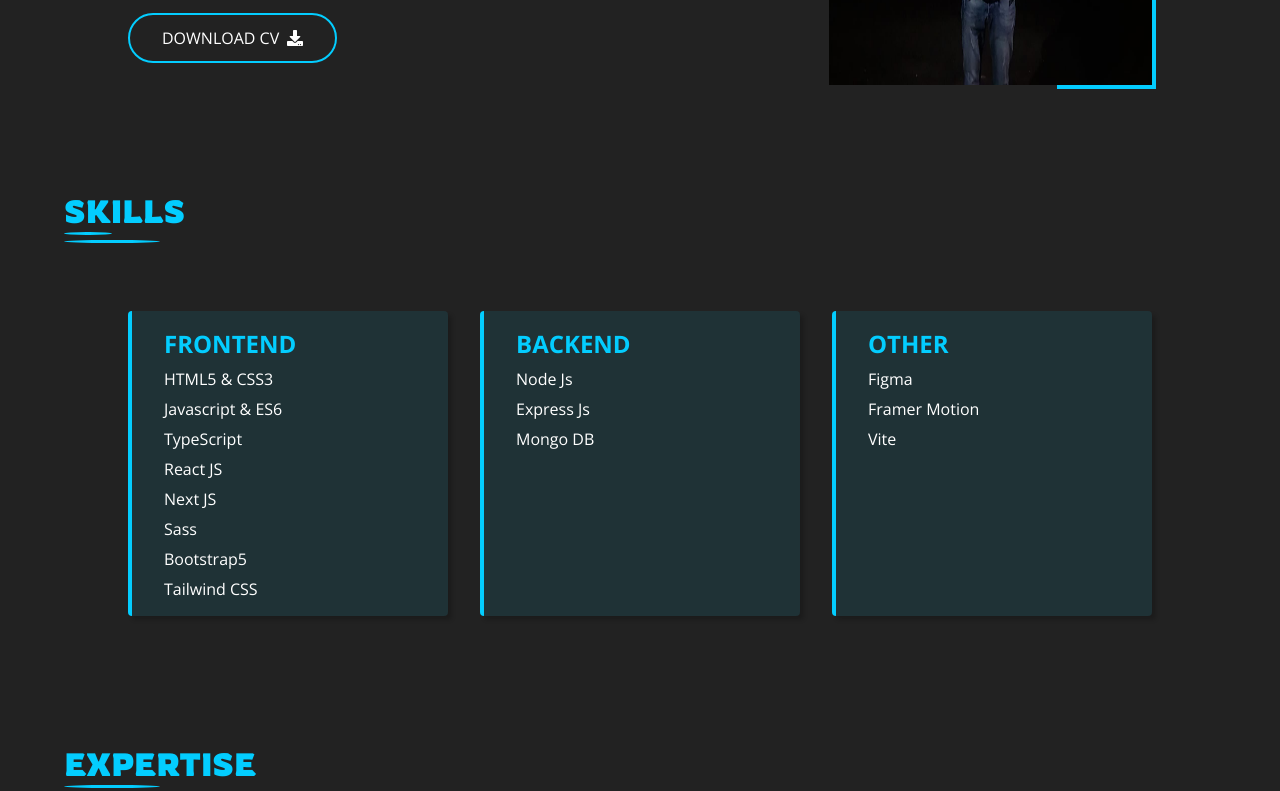
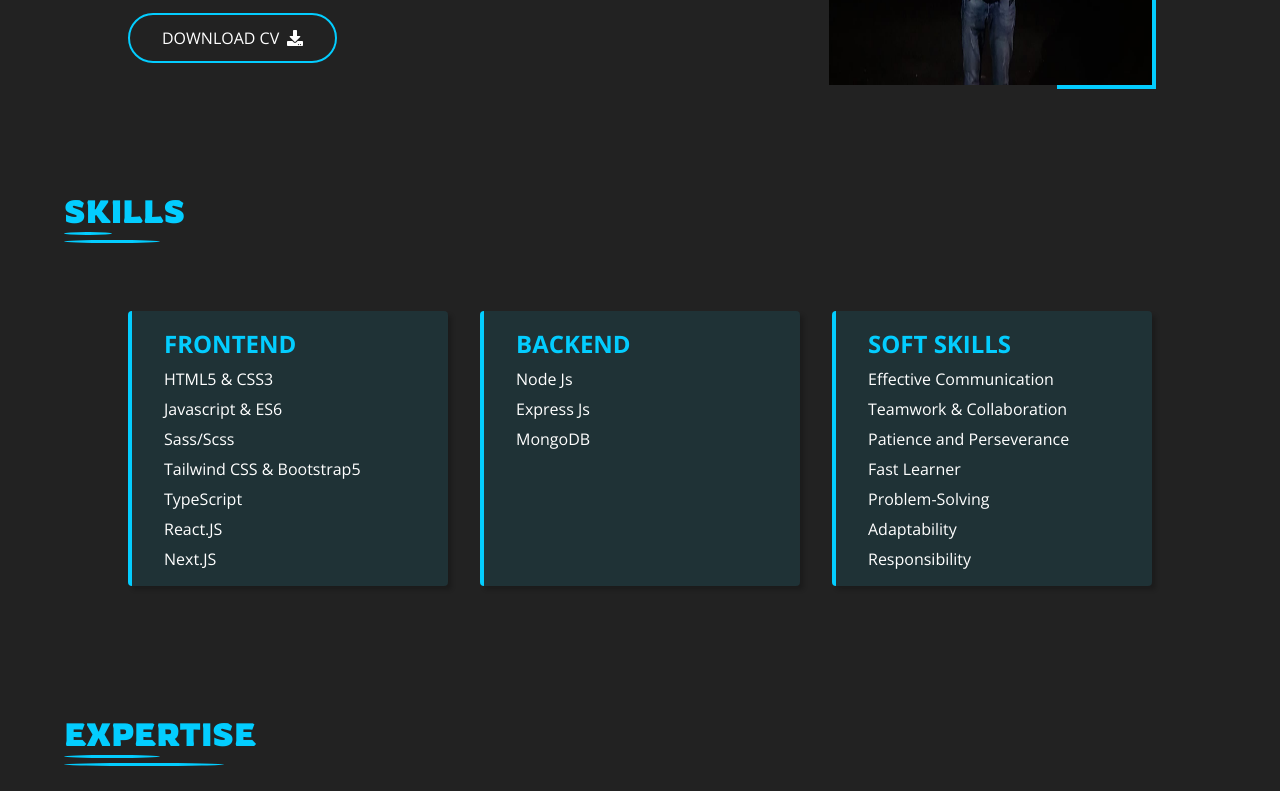
Before and after one commit to AliMahmoud26/My-Portfolio, a React (Vite) app: page / in a window 1280 px wide. Shown: the part 525-1316 px from the top of the page. Built offline with nearby package versions, Linux system fonts and the light colour scheme.

Commit message:
Adding soft skills to the skills component

```diff
--- a/src/components/Skills.jsx
+++ b/src/components/Skills.jsx
@@ -10,12 +10,12 @@ const Skills = () => {
           <div className="tech-skills">
             <p>HTML5 & CSS3</p>
             <p>Javascript & ES6</p>
+            <p>Sass/Scss</p>
+            <p>Tailwind CSS & Bootstrap5</p>
             <p>TypeScript</p>
-            <p>React JS</p>
-            <p>Next JS</p>
-            <p>Sass</p>
-            <p>Bootstrap5</p>
-            <p>Tailwind CSS</p>
+            <p>React.JS</p>
+            <p>Next.JS</p>
+            {/* <p>Figma, Vite & Framer Motion</p> */}
           </div>
         </div>
         <div className="card-details backend">
@@ -23,15 +23,19 @@ const Skills = () => {
           <div className="tech-skills">
             <p>Node Js</p>
             <p>Express Js</p>
-            <p>Mongo DB</p>
+            <p>MongoDB</p>
           </div>
         </div>
         <div className="card-details other">
-          <h2>OTHER</h2>
+          <h2>SOFT SKILLS</h2>
           <div className="tech-skills">
-            <p>Figma</p>
-            <p>Framer Motion</p>
-            <p>Vite</p>
+            <p>Effective Communication </p>
+            <p>Teamwork & Collaboration</p>
+            <p>Patience and Perseverance</p>
+            <p>Fast Learner</p>
+            <p>Problem-Solving</p>
+            <p>Adaptability</p>
+            <p>Responsibility</p>
           </div>
         </div>
       </div>
```
